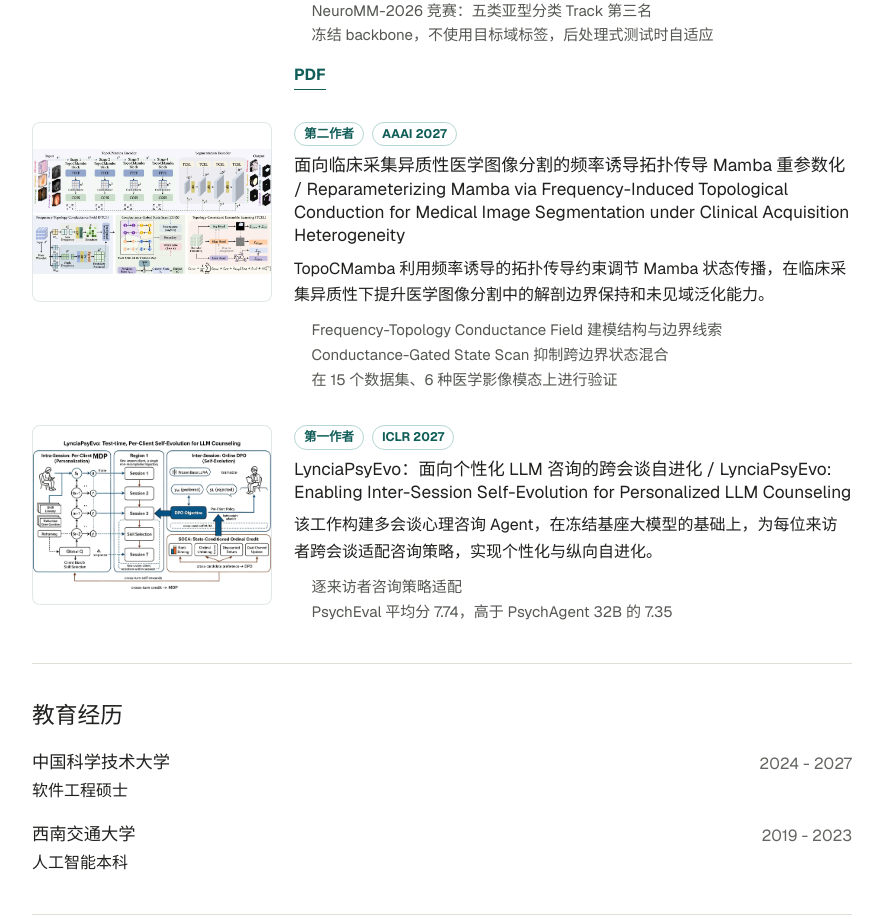
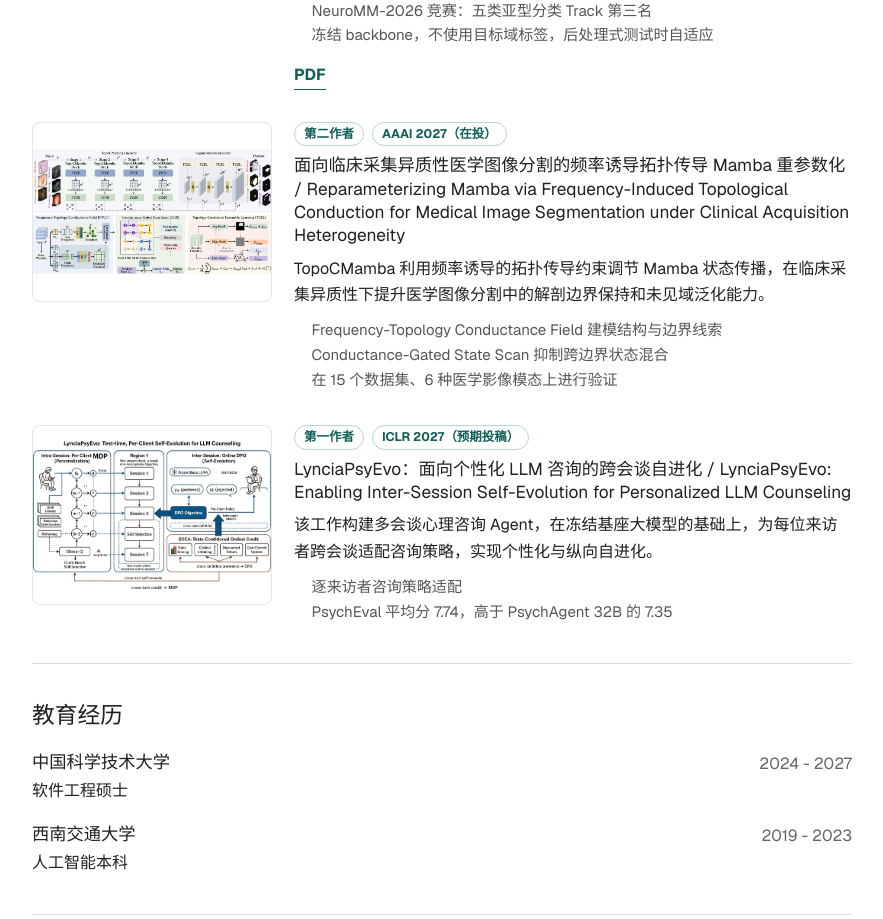
Before and after one commit to ytyan-bot/ytyan.github.io, a Next.js app: page / in a window 1280 px wide. Shown: the part 880-1799 px from the top of the page, without its empty margins (370-1253 px from the left). Built offline with nearby package versions, Linux system fonts and the light colour scheme.

Commit message:
Clarify publication submission status

```diff
--- a/app/page.tsx
+++ b/app/page.tsx
@@ -54,7 +54,7 @@ const copy = {
         title:
           'Reparameterizing Mamba via Frequency-Induced Topological Conduction for Medical Image Segmentation under Clinical Acquisition Heterogeneity',
         authors: '',
-        venue: 'AAAI 2027',
+        venue: 'AAAI 2027, under submission',
         role: 'Second Author',
         image: '/assets/topocmamba-preview.png?v=20260826c',
         alt: 'TopoCMamba paper preview',
@@ -71,7 +71,7 @@ const copy = {
         title:
           'LynciaPsyEvo: Enabling Inter-Session Self-Evolution for Personalized LLM Counseling',
         authors: '',
-        venue: 'ICLR 2027',
+        venue: 'ICLR 2027, planned submission',
         role: 'First Author',
         image: '/assets/compass-flow.png?v=20260826c',
         alt: 'ComPass workflow diagram',
@@ -136,7 +136,7 @@ const copy = {
         title:
           '面向临床采集异质性医学图像分割的频率诱导拓扑传导 Mamba 重参数化 / Reparameterizing Mamba via Frequency-Induced Topological Conduction for Medical Image Segmentation under Clinical Acquisition Heterogeneity',
         authors: '',
-        venue: 'AAAI 2027',
+        venue: 'AAAI 2027（在投）',
         role: '第二作者',
         image: '/assets/topocmamba-preview.png?v=20260826c',
         alt: 'TopoCMamba 论文预览图',
@@ -153,7 +153,7 @@ const copy = {
         title:
           'LynciaPsyEvo：面向个性化 LLM 咨询的跨会谈自进化 / LynciaPsyEvo: Enabling Inter-Session Self-Evolution for Personalized LLM Counseling',
         authors: '',
-        venue: 'ICLR 2027',
+        venue: 'ICLR 2027（预期投稿）',
         role: '第一作者',
         image: '/assets/compass-flow.png?v=20260826c',
         alt: 'ComPass 工作流程图',
```
